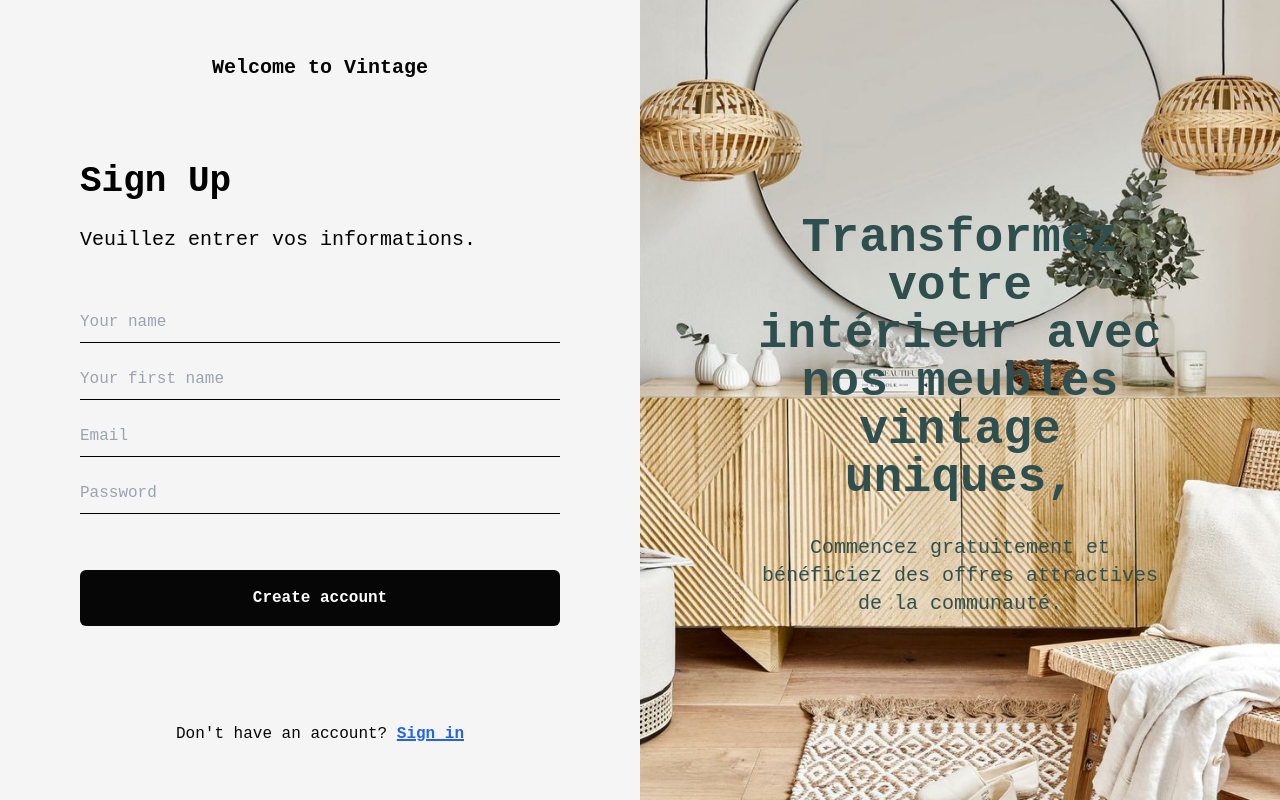
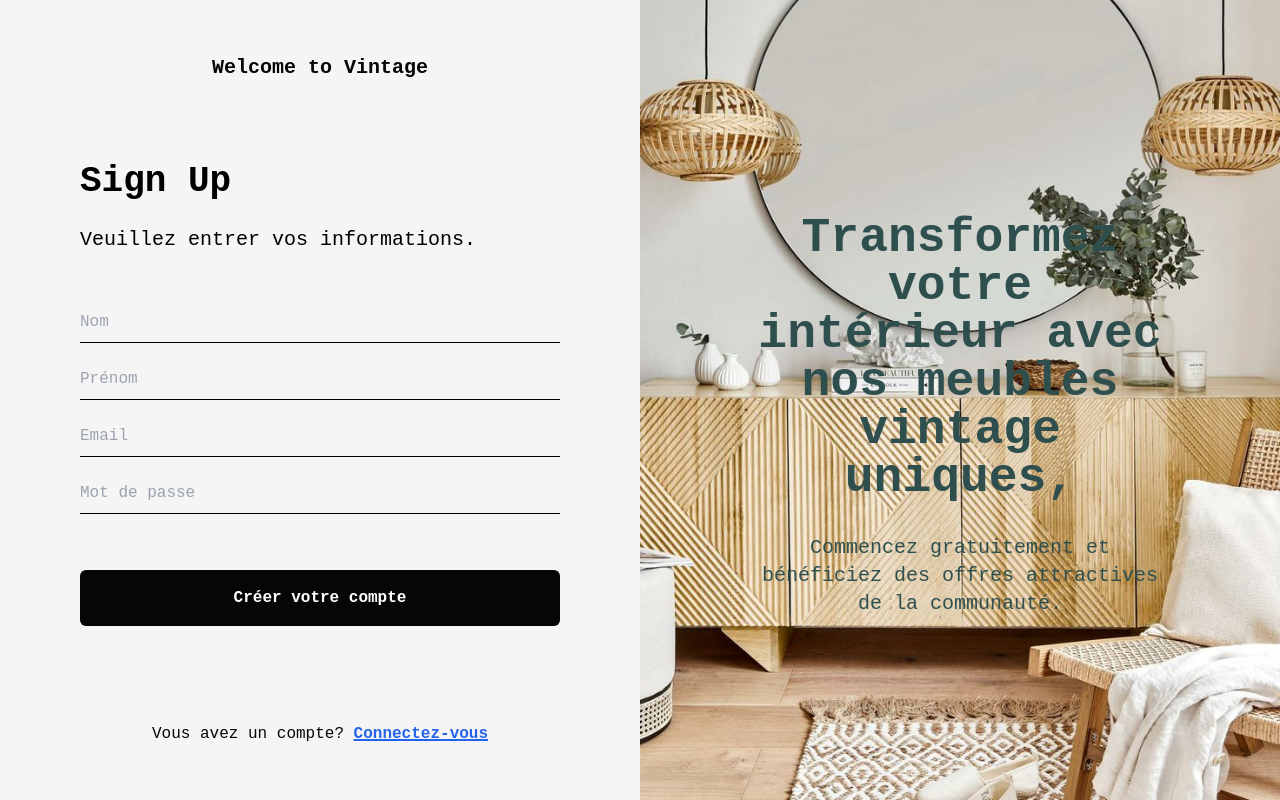
Before and after one commit to adatechschool/projet-collectif---vente-de-meubles-vintage_project, a React (Vite) app in the folder front/: page /signup in a window 1280 px wide. Built offline with nearby package versions, Linux system fonts and the light colour scheme; a web font is replaced by a local one.

Commit message:
Faire des modifs style page signeup

```diff
--- a/front/src/pages/Signup/signup.jsx
+++ b/front/src/pages/Signup/signup.jsx
@@ -54,7 +54,7 @@ function Signup() {
               <input
                 type="text"
                 value={name}
-                placeholder='Your name'
+                placeholder='Nom'
                 className='w-full text-black py-2 my-2 bg-transparent border-b border-black outline-none focus:outline-none'
                 onChange={(e) => setName(e.target.value)}
               />
@@ -62,7 +62,7 @@ function Signup() {
               <input
                 type="text"
                 value={firstname}
-                placeholder='Your first name'
+                placeholder='Prénom'
                 className='w-full text-black py-2 my-2 bg-transparent border-b border-black outline-none focus:outline-none'
                 onChange={(e) => setFirstName(e.target.value)}
               />
@@ -78,19 +78,19 @@ function Signup() {
               <input
                 type="password"
                 value={password}
-                placeholder='Password'
+                placeholder='Mot de passe'
                 className='w-full text-black py-2 my-2 bg-transparent border-b border-black outline-none focus:outline-none'
                 onChange={(e) => setPassword(e.target.value)}
               />
 
               <button type="submit" className='w-full text-white my-2 font-semibold bg-[#060606] rounded-md p-4 text-center flex items-center justify-center mt-12 mb-12'>
-                Create account
+                Créer votre compte
               </button>
             </form>
           </div>
 
           <div className="w-full items-center space-y-10 lg:space-y-20">
-            <p className="text-sm lg:text-base text-center font-normal text-[#060606] mt-12">Don't have an account? <Link to=".."><span className='font-semibold underline underline-offset-2 cursor-pointer'>Sign in</span></Link></p>
+            <p className="text-sm lg:text-base text-center font-normal text-[#060606] mt-12">Vous avez un compte? <Link to=".."><span className='font-semibold underline underline-offset-2 cursor-pointer'>Connectez-vous</span></Link></p>
           </div>
         </div>
       </div>
--- a/front/src/pages/Signup/test.jsx
+++ /dev/null
@@ -1,68 +0,0 @@
-import React from 'react';
-import Bouton from '../../composants/Bouton/Bouton';
-import { Link } from 'react-router-dom';
-import backgroundImage from './img.jpg';
-
-
-function Signup() {
-
-  const backgroundStyle = {
-    // backgroundImage: `url(${backgroundImage})`,
-    backgroundSize: 'cover',
-    backgroundPosition: 'center',
-  };
-
-  return (
-    <div className="flex flex-col items-center justify-center h-screen">
-      <div className="text-3xl w-full max-w-[550px] p-5">
-        <h1 className="text-">Welcome to Vintage</h1>
-      </div>
-
-      {/* <img src={backgroundImage} className="w-full h-full object-cover" alt="Cover Image" /> */}
-
-
-      <div className="w-full max-w-[550px] p-10">
-        <h3 className="text-3xl font-semibold text-left text mb-2">Sign up</h3>
-        <div className="flex flex-col space-y-4">
-          <input
-            type="username"
-            placeholder="Username"
-            className="py-2 px-3 bg-transparent border-b border-black outline-none"
-          />
-
-          <input
-            type="email"
-            placeholder="Email"
-            className="py-2 px-3 bg-transparent border-b border-black outline-none"
-          />
-
-          <input
-            type="password"
-            placeholder="Password"
-            className="py-2 px-3 bg-transparent border-b border-black outline-none"
-          />
-        </div>
-
-        <div className="my-8">
-          <div className="w-full py-3 font-semibold bg-[#060606] rounded-md text-center">
-            <Link to="" className="text-white">
-              <Bouton
-                texteBouton="Create Account" />
-            </Link>
-          </div>
-        </div>
-
-        <div className="text-center">
-          <p className="text-sm font-normal text-">
-            Already have an account?{" "}
-            <Link to="..">
-              <span className="font-semibold underline cursor-pointer">Sign in</span>
-            </Link>
-          </p>
-        </div>
-      </div>
-    </div>
-  );
-}
-
-export default Signup;
```
Also changed, not shown: 1 other file (tests, documents, lock files or other folders).
